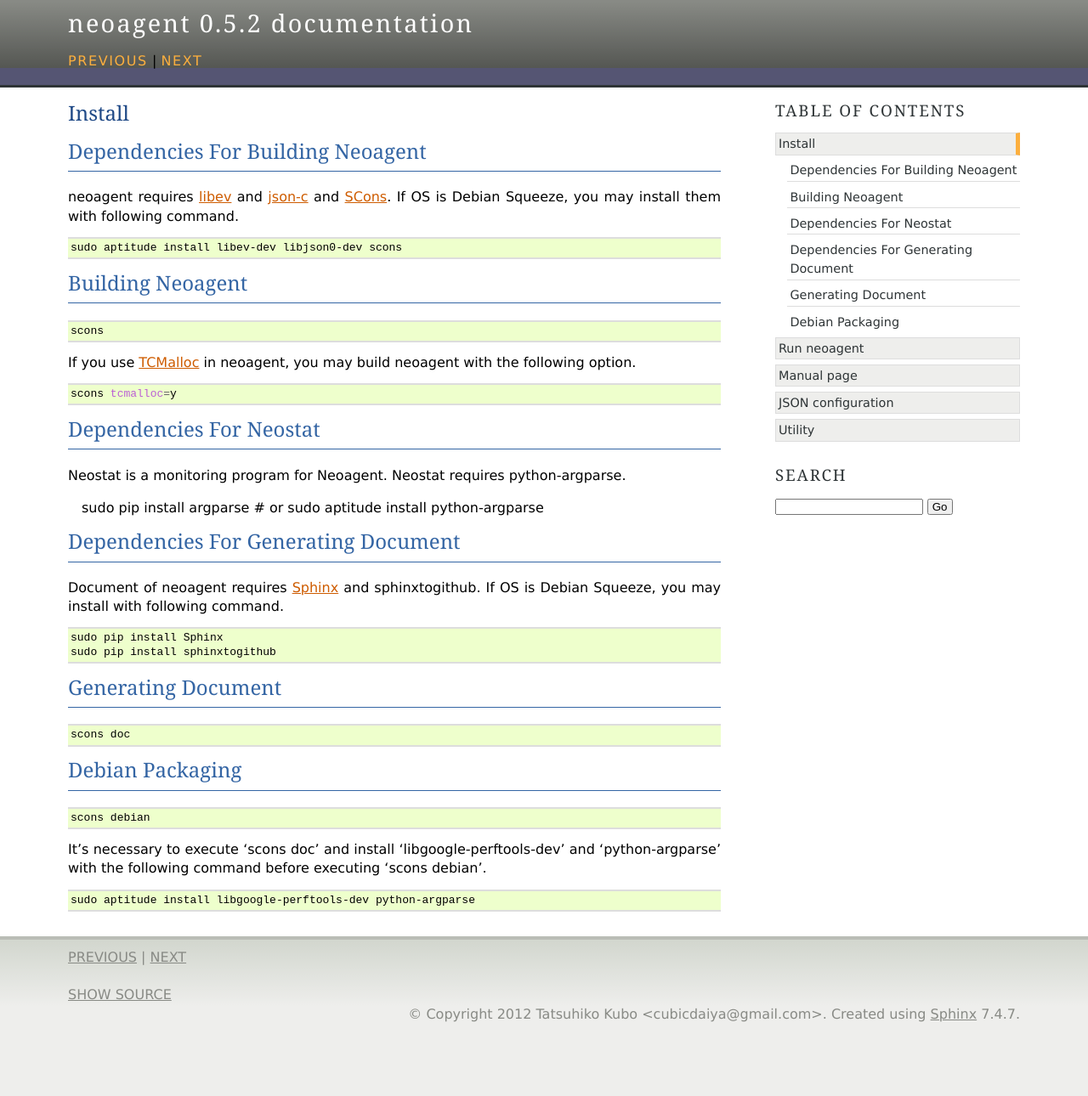
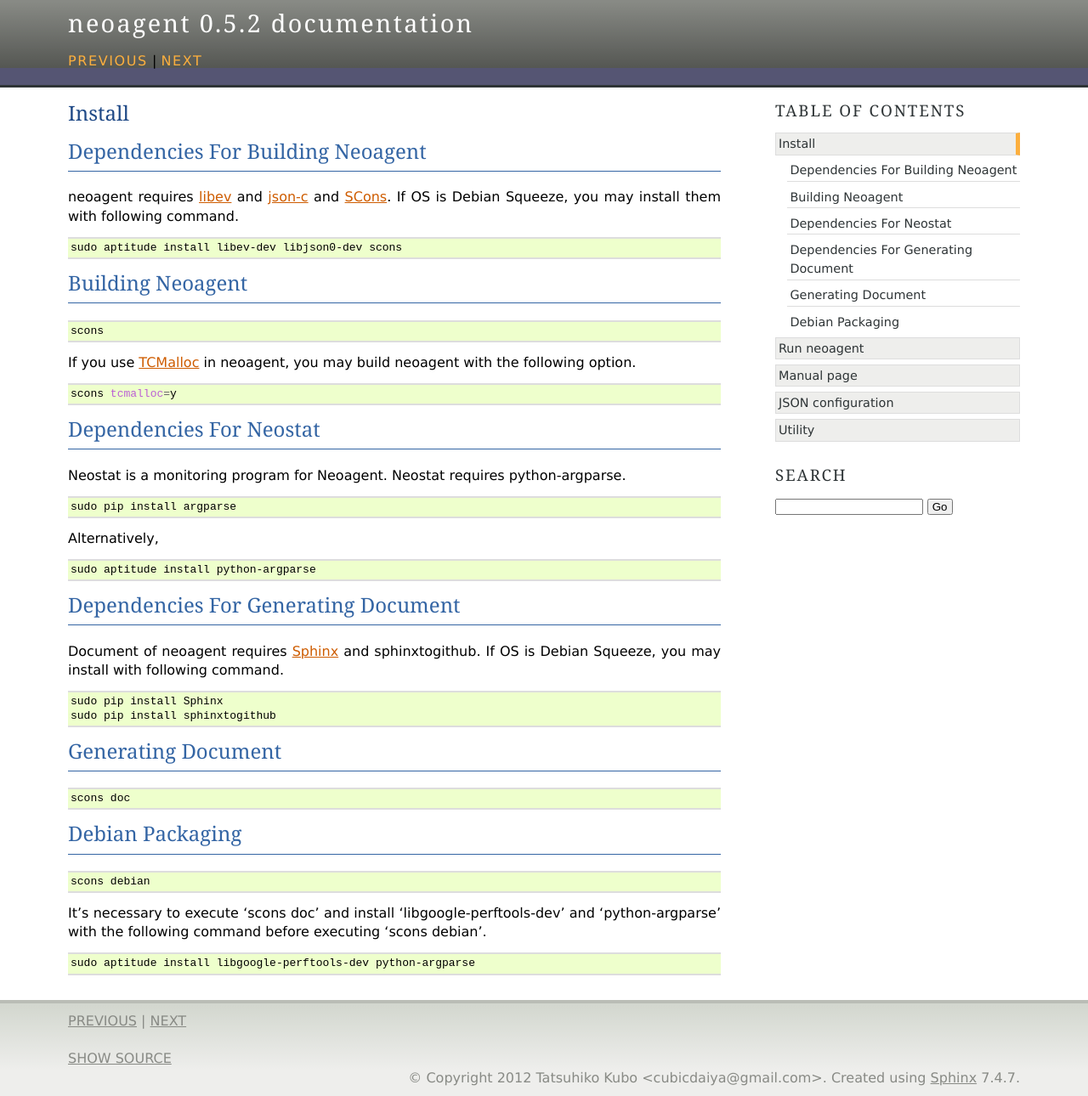
Before and after one commit to cubicdaiya/neoagent, a Sphinx documentation site: the page built from doc/source/install.rst, in a window 1280 px wide. Shown: the whole page at 85% size. Built offline with Sphinx 7.4.7, drawn with Linux system fonts in a browser that asks for light colours; before the commit the page ends 1215 px from its top, so only the background shows below that.

Commit message:
fix invalid syntax

```diff
--- a/doc/source/install.rst
+++ b/doc/source/install.rst
@@ -33,8 +33,14 @@
 
 Neostat is a monitoring program for Neoagent. Neostat requires python-argparse.
 
+.. code-block:: sh
+
  sudo pip install argparse
- # or
+
+Alternatively,
+
+.. code-block:: sh
+
  sudo aptitude install python-argparse
 
 ====================================
```
